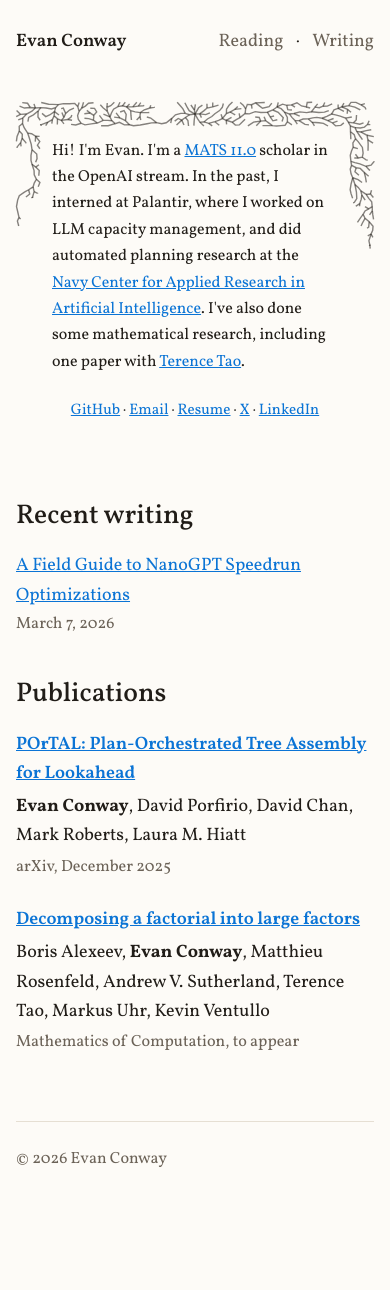
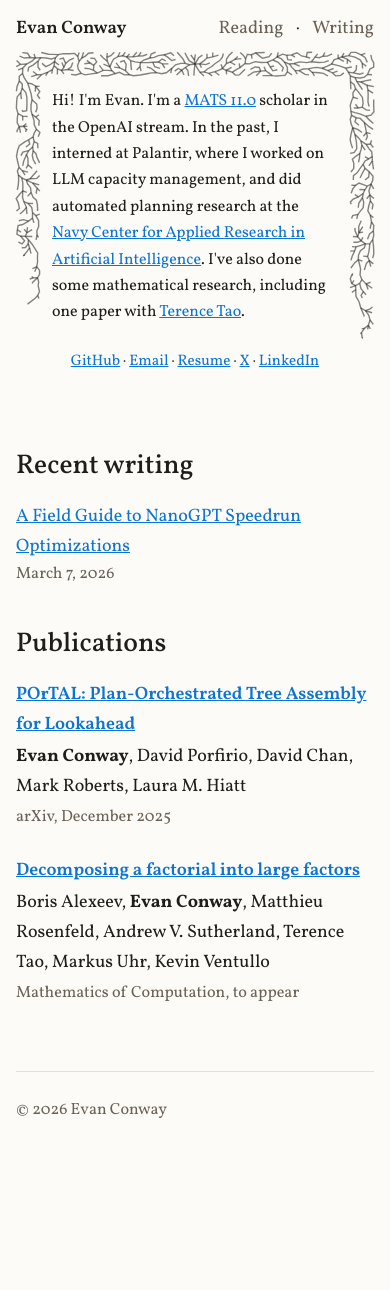
Before and after one commit to evan-conway/evanjayconway.com, a Jekyll site: the page built from index.html, in a window 390 px wide. Built offline with Jekyll 4.4.1, drawn with Linux system fonts in a browser that asks for light colours; after the commit the page ends 1240 px from its top, so only the background shows below that.

Commit message:
put the narrow-screen rules where they actually apply
The mobile header padding never took effect: it was written above the
base `.site-header` rule and is no more specific, so the later rule won.
The measured gap on a phone was still the desktop 27px above the name and
45px below it, which is why the top looked unchanged.

Every narrow-screen override now lives in one block at the end of the
file, where ordering cannot bite again. The header comes down to 14px
above the name and 9px below, taking the page top to the first line of
bio from 138px to 88px -- the ring's own top edge is the separation.

Growth speed joins band thickness as something the stylesheet supplies,
through --tree-speed, and a phone gets 293 units per second rather than
195: the ring is shorter there in absolute terms but reads as slower on a
small screen.

Co-Authored-By: Claude Opus 5 <noreply@anthropic.com>
Claude-Session: https://claude.ai/code/session_0193TQoBMkomC7HU7sxe4Y7a

```diff
--- a/assets/css/main.css
+++ b/assets/css/main.css
@@ -292,6 +292,13 @@ td {
     second breakpoint in the script.
   */
   --tree-band: 41px;
+
+  /*
+    Growth speed in svg units per second, also read by tree.js. A phone gets a
+    faster tree: its ring is shorter in absolute terms but the animation reads
+    as slower on a small screen.
+  */
+  --tree-speed: 195;
 }
 
 .tree-frame-canvas {
@@ -357,32 +364,6 @@ td {
   margin-top: 1.5em;
   text-align: center;
   font-size: 0.95em;
-}
-
-/*
-  A phone keeps the same ring, but pays for it in line length: each side band
-  costs its full width out of a column of ~360px. Two things buy that back --
-  a thinner band, and slightly smaller text inside the frame -- which together
-  give ~35 characters a line instead of 28.
-
-  The header's own spacing drops to almost nothing, because the top of the
-  ring is itself the separation between the header and the text.
-*/
-@media (max-width: 34rem) {
-  .site-header {
-    padding-bottom: 0.5em;
-  }
-
-  .tree-frame {
-    --tree-band: 24px;
-    margin: 0;
-  }
-
-  /* 36px of padding holds the text clear of a 24px band on every side. */
-  .tree-frame-content {
-    padding: 2.25rem;
-    font-size: 1rem;
-  }
 }
 
 /* ------------------------------------------------------- site chrome & lists */
@@ -525,8 +506,42 @@ td {
   white-space: nowrap;
 }
 
-/* Too narrow for two columns: the date sits under its title instead. */
+/* ------------------------------------------------------- narrow screens -- */
+
+/*
+  Everything that changes on a phone, in one block at the end of the file.
+  These rules are deliberately last: they are no more specific than the ones
+  they override, so if they sat earlier the later base rule would simply win.
+  That is exactly what happened to the header padding below -- it was written
+  above `.site-header` and had no effect at all.
+
+  The ring is kept, and paid for in line length: each side band costs its full
+  width out of a column of ~360px. A thinner band and slightly smaller text in
+  the frame buy that back, giving ~35 characters a line rather than 28.
+*/
 @media (max-width: 34rem) {
+  /*
+    Both sides, not just the bottom: the ring's own top edge is the separation
+    between the header and the text, so the header needs very little of its
+    own.
+  */
+  .site-header {
+    padding: 0.75em 0 0.5em;
+  }
+
+  .tree-frame {
+    --tree-band: 24px;
+    --tree-speed: 293;
+    margin: 0;
+  }
+
+  /* 36px of padding holds the text clear of a 24px band on every side. */
+  .tree-frame-content {
+    padding: 2.25rem;
+    font-size: 1rem;
+  }
+
+  /* Too narrow for two columns: the date sits under its title instead. */
   .post-list li {
     grid-template-columns: 1fr;
     margin-bottom: 1em;
--- a/assets/js/tree.js
+++ b/assets/js/tree.js
@@ -302,13 +302,13 @@
   // hold a loop, and left to itself Prim's breaks the ring at an arbitrary
   // edge, sending growth most of the way round one side. Cutting it opposite
   // the seed splits it into halves that meet at the bottom.
-  const ringSpec = (w, h, band) => ({
+  const ringSpec = (w, h, band, speed) => ({
     w,
     h,
     inside: (x, y) => x < band || x > w - band || y < band || y > h - band,
     seed: [w / 2, band / 2],
     cut: (a, b) => (a[0] - w / 2) * (b[0] - w / 2) < 0 && a[1] > h - band && b[1] > h - band,
-    speed: SETTINGS.speed,
+    speed,
     area: w * h - Math.max(0, w - 2 * band) * Math.max(0, h - 2 * band),
   });
 
@@ -336,10 +336,12 @@
     // The stylesheet supplies the pixel figure through --tree-band, so the
     // narrow layout's thinner band lives with the rest of the responsive
     // styling rather than as a second breakpoint in here.
-    const bandPx = parseFloat(getComputedStyle(frame).getPropertyValue("--tree-band")) || SETTINGS.bandPx;
+    const style = getComputedStyle(frame);
+    const bandPx = parseFloat(style.getPropertyValue("--tree-band")) || SETTINGS.bandPx;
     const band = (bandPx / box.width) * 1000;
+    const speed = parseFloat(style.getPropertyValue("--tree-speed")) || SETTINGS.speed;
 
-    const specs = [ringSpec(w, h, band)];
+    const specs = [ringSpec(w, h, band, speed)];
 
     // Spacing is defined against a 1000-unit-wide space, so a tall narrow
     // frame maps to a viewBox thousands of units deep and the area to fill
```
